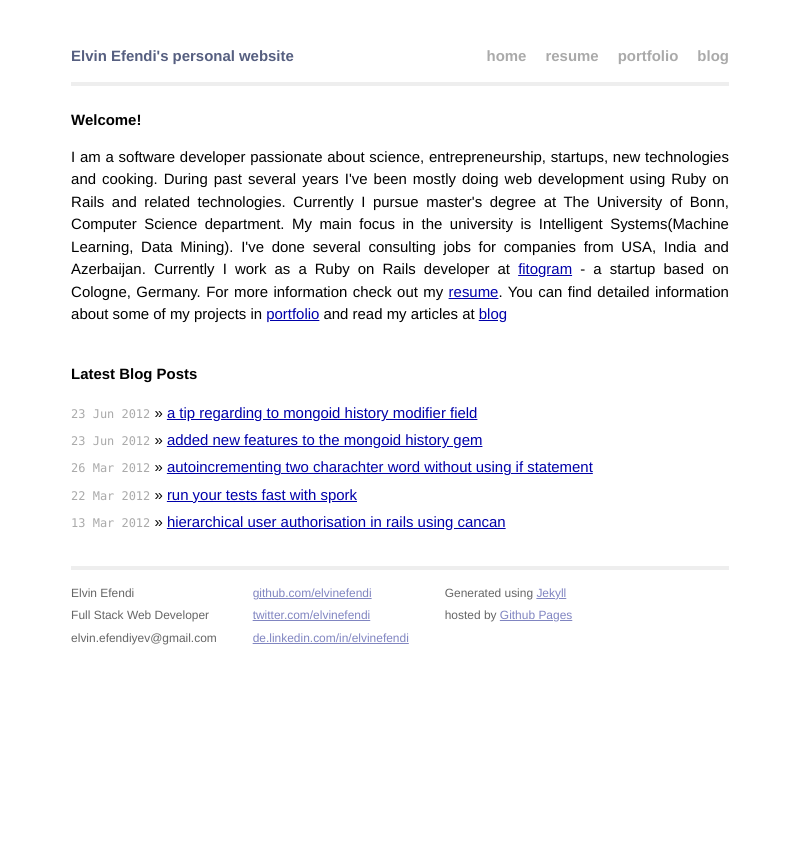
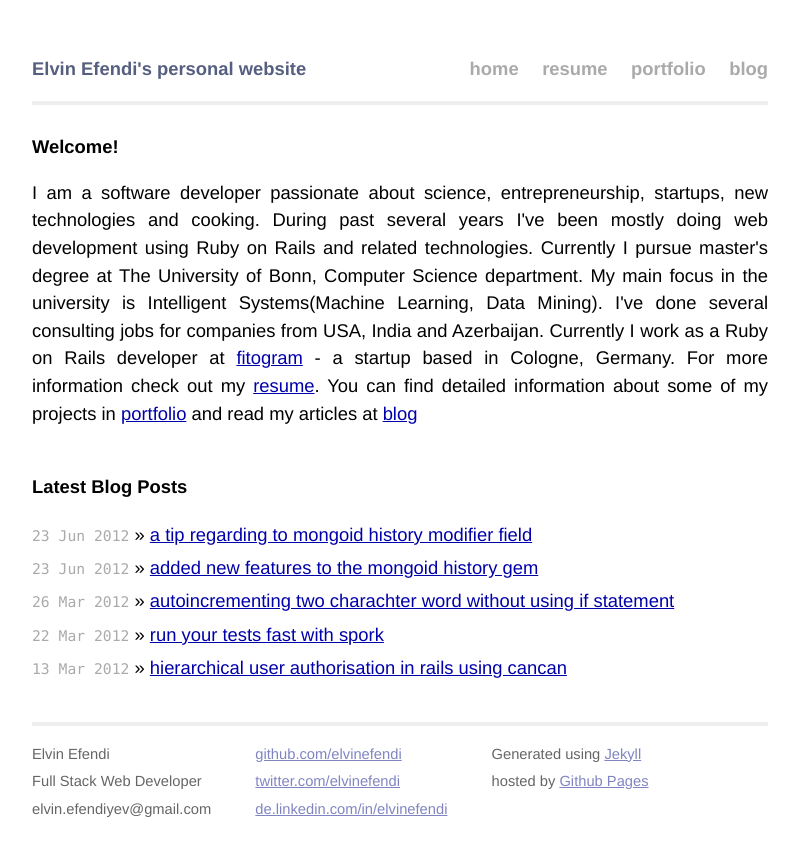
Before and after one commit to ElvinEfendi/elvinefendi.github.io, a Jekyll site: the page built from index.html, in a window 1280 px wide. Shown: the top 856 px of the page, without its empty margins (240-1039 px from the left). Built offline with Jekyll 4.4.1, drawn with Linux system fonts in a browser that asks for light colours; Markdown is read by kramdown in place of the engine named in the settings.

Commit message:
font-size

```diff
--- a/css/main.css
+++ b/css/main.css
@@ -12,8 +12,8 @@
 
 body {
   background-color: #FFF;
-  font: 13.34px Helvetica, Arial, sans-serif;
-  font-size: small;
+  font-family: Helvetica, Arial, sans-serif;
+  font-size: 1em;
   text-align: center;
 }
 
@@ -62,7 +62,7 @@ a:visited { color: #a0a; }
 .site {
   font-size: 115%;
   text-align: justify;
-  width: 44em;
+  width: 40em;
   margin: 3em auto 2em;
   line-height: 1.5em;
   padding-left: 1em;
@@ -70,7 +70,7 @@ a:visited { color: #a0a; }
 }
 
 img {
-  max-width: 44em;
+  max-width: 40em;
 }
 
 .h-line {
--- a/index.html
+++ b/index.html
@@ -11,7 +11,7 @@ title: Elvin Efendi's personal website
     Currently I pursue master's degree at The University of Bonn, Computer Science department. My main focus in
     the university is Intelligent Systems(Machine Learning, Data Mining). I've done several consulting jobs for companies
     from USA, India and Azerbaijan. Currently I work as a Ruby on Rails developer at <a href="http://www.fitogram.de/de/about">fitogram</a>
-    - a startup based on Cologne, Germany. For more information check out my <a href="/resume.html">resume</a>. You can find
+    - a startup based in Cologne, Germany. For more information check out my <a href="/resume.html">resume</a>. You can find
     detailed information about some of my projects in <a href="/portfolio.html">portfolio</a> and read my articles at
     <a href="/blog.html">blog</a>
   </p>
```
